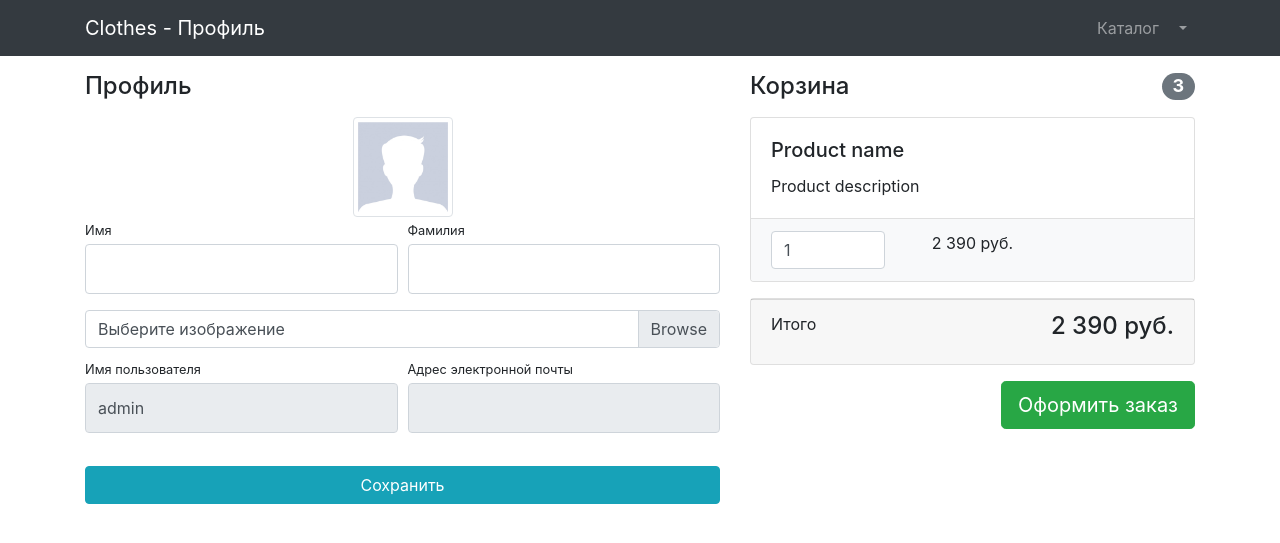
After one commit to dima1705/Clothes, a Django app: page /users/profile/ in a window 1280 px wide. The commit adds this page. Shown: the top 543 px of the page. Run offline with Django 4.2, Linux system fonts and the light colour scheme; a user stored in the database is signed in; some libraries are stand-ins or nearby versions.

Commit message:
add profile templates + small modifications

```diff
--- a/clothes/settings.py
+++ b/clothes/settings.py
@@ -105,7 +105,7 @@ AUTH_PASSWORD_VALIDATORS = [
 # Internationalization
 # https://docs.djangoproject.com/en/4.2/topics/i18n/
 
-LANGUAGE_CODE = 'en-us'
+LANGUAGE_CODE = 'ru-ru'
 
 TIME_ZONE = 'UTC'
 
--- a/products/templates/products/base.html
+++ b/products/templates/products/base.html
@@ -35,30 +35,39 @@
                 <li class="nav-item">
                     <a class="nav-link" href="{% url 'products:index' %}">Каталог <i class="fas fa-shopping-bag"></i> </a>
                 </li>
-                <li class="nav-item">
-                    <a class="nav-link" href="{% url 'users:login' %}">Войти <i class="fas fa-sign-in-alt"></i></a>
-                </li>
-                <li class="nav-item dropdown">
+                {% if user.is_authenticated %}
+                    <li class="nav-item dropdown">
                     <a class="nav-link dropdown-toggle" href="#" id="navbarDropdown" role="button"
                        data-bs-toggle="dropdown" aria-expanded="false">
                         <i class="fas fa-user-circle"></i>
                     </a>
                     <ul class="dropdown-menu" aria-labelledby="navbarDropdown">
                         <li>
-                            <a class="dropdown-item" href="users/profile.html">Профиль</a>
+                            <a class="dropdown-item" href="{% url 'users:profile' %}">Профиль</a>
                         </li>
                         <li><a class="dropdown-item" href="orders/orders.html">Заказы</a></li>
-                        <li><a class="dropdown-item" href="#">Админ-панель</a></li>
+                        {% if user.is_superuser or user.is_staff %}
+                            <li>
+                                <a class="dropdown-item" href="{% url 'admin:index' %}">
+                                    Админ-панель
+                                </a>
+                            </li>
+                        {% endif %}
                         <li>
                             <hr class="dropdown-divider">
                         </li>
                         <li>
-                            <a class="dropdown-item" href="#">
+                            <a class="dropdown-item" href="{% url 'users:logout' %}">
                                 Выйти
                             </a>
                         </li>
                     </ul>
                 </li>
+                {% else %}
+                    <li class="nav-item">
+                        <a class="nav-link" href="{% url 'users:login' %}">Войти <i class="fas fa-sign-in-alt"></i></a>
+                    </li>
+                {% endif %}
             </ul>
         </div>
     </div>
--- a/users/forms.py
+++ b/users/forms.py
@@ -1,4 +1,4 @@
-from django.contrib.auth.forms import AuthenticationForm, UserCreationForm
+from django.contrib.auth.forms import AuthenticationForm, UserCreationForm, UserChangeForm
 from django import forms
 from users.models import User
 
@@ -79,3 +79,25 @@ class UserRegistrationForm(UserCreationForm):
     class Meta:
         model = User
         fields = ('first_name', 'last_name', 'username', 'email', 'password1', 'password2')
+
+
+class UserProfileForm(UserChangeForm):
+    first_name = forms.CharField(
+        widget=forms.TextInput(
+            attrs={'class': 'form-control py-4'}))
+    last_name = forms.CharField(
+        widget=forms.TextInput(
+            attrs={'class': 'form-control py-4'}))
+    image = forms.ImageField(
+        widget=forms.FileInput(
+            attrs={'class': 'custom-file-input'}), required=False)
+    username = forms.CharField(
+        widget=forms.TextInput(
+            attrs={'class': 'form-control py-4', 'readonly': True}))
+    email = forms.CharField(
+        widget=forms.TextInput(
+            attrs={'class': 'form-control py-4', 'readonly': True}))
+
+    class Meta:
+        model = User
+        fields = ('first_name', 'last_name', 'image', 'username', 'email')
--- /dev/null
+++ b/users/templates/users/profile.html
@@ -0,0 +1,107 @@
+{% extends 'products/base.html' %}
+{% load static %}
+
+{% block css %}
+<link href="{% static 'vendor/css/profile.css' %}" rel="stylesheet">
+{% endblock %}
+
+{% block content %}
+<div class="container">
+    <div class="row">
+        <div class="col-lg-7">
+            <h4 class="mt-3 mb-3">Профиль</h4>
+            <div class="col-lg-12 text-center">
+                <img width="100" height="100"
+                     src="{% if user.image %} {{ user.image.url }} {% else %} {% static 'vendor/img/users/default_avatar.jpg' %} {% endif %}"
+                     class="img-thumbnail">
+            </div>
+            <form action="{% url 'users:profile' %}" method="post" enctype="multipart/form-data">
+                {% csrf_token %}
+                <div class="form-row">
+                    <div class="col-lg-6">
+                        <div class="form-group">
+                            <label class="small mb-1" for="{{ form.first_name.id_for_label }}">
+                                Имя
+                            </label>
+                            {{ form.first_name }}
+                        </div>
+                    </div>
+                    <div class="col-lg-6">
+                        <div class="form-group">
+                            <label class="small mb-1" for="{{ form.last_name.id_for_label }}">
+                                Фамилия
+                            </label>
+                            {{ form.last_name }}
+                        </div>
+                    </div>
+                </div>
+                <div class="form-row mb-2">
+                    <div class="col-lg-12">
+                        <div class="custom-file">
+                            {{ form.image }}
+                            <label class="custom-file-label" for="{{ form.image.id_for_label }}">
+                                Выберите изображение
+                            </label>
+                        </div>
+                    </div>
+                </div>
+                <div class="form-row">
+                    <div class="col-lg-6">
+                        <label class="small mb-1" for="{{ form.username.id_for_label }}">
+                            Имя пользователя
+                        </label>
+                        {{ form.username }}
+                    </div>
+                    <div class="col-lg-6">
+                        <label class="small mb-1" for="{{ form.email.id_for_label }}">
+                            Адрес электронной почты
+                        </label>
+                        {{ form.email }}
+                    </div>
+                </div>
+                <div class="form-row">
+                    <div class="col-lg-12" style="margin-top: 33px;">
+                        <input class="btn btn-info btn-block" type="submit" value="Сохранить">
+                    </div>
+                </div>
+            </form>
+        </div>
+        <div class="col-lg-5">
+            <h4 class="mt-3 mb-3 d-flex justify-content-between align-items-center mb-3">
+                Корзина <span class="badge badge-secondary badge-pill">3</span>
+            </h4>
+            <div class="card mb-3">
+                <div class="card-body">
+                    <h5 class="card-title">Product name</h5>
+                    <p class="card-text">Product description</p>
+                </div>
+                <ul class="list-group list-group-flush">
+                    <li class="list-group-item bg-light">
+                        <div class="row text-center">
+                            <div class="col-lg-4">
+                                <input name="basketID" type="number" class="form-control"
+                                       value="1" min="0">
+                            </div>
+                            <div class="col-lg-4">2 390 руб.</div>
+                            <div class="col-lg-4">
+                                <a href="#">
+                                    <i class="fas fa-trash"></i>
+                                </a>
+                            </div>
+                        </div>
+                    </li>
+                </ul>
+            </div>
+            <div class="card mb-3">
+                <div class="card-footer">
+                    <p class="float-left">Итого</p>
+                    <h4 class="float-right">2 390 руб.</h4>
+                </div>
+            </div>
+            <a class="btn btn-success btn-lg float-right" href="../orders/order-create.html">
+                Оформить заказ
+            </a>
+        </div>
+    </div>
+</div>
+{% endblock %}
--- a/users/templates/users/registration.html
+++ b/users/templates/users/registration.html
@@ -5,13 +5,16 @@
     <div class="container">
         <div class="row justify-content-center">
             <div class="col-lg-7">
+                {% if form.errors %}
                     <div class="alert alert-warning alert-dismissible fade show" role="alert"
                          style="margin-top: 50px;">
-                    <strong>Holy guacamole!</strong> You should check in on some of those fields below.
+                        {{form.errors}}
                         <button type="button" class="close" data-dismiss="alert" aria-label="Close">
                             <span aria-hidden="true">&times;</span>
                         </button>
                     </div>
+                {% endif %}
+
                 <div class="card shadow-lg border-0 rounded-lg mt-5">
                     <div class="card-header"><h3 class="text-center font-weight-light my-4">Создать аккаунт</h3>
                     </div>
--- a/users/urls.py
+++ b/users/urls.py
@@ -1,10 +1,12 @@
 from django.urls import path, include
 
-from users.views import login, registration
+from users.views import login, registration, profile, logout
 
 app_name = 'users'
 
 urlpatterns = [
     path('login/', login, name='login'),
     path('registration/', registration, name='registration'),
+    path('profile/', profile, name='profile'),
+    path('logout/', logout, name='logout'),
 ]
--- a/users/views.py
+++ b/users/views.py
@@ -1,10 +1,10 @@
 from django.shortcuts import render, HttpResponseRedirect
-from django.contrib import auth
+from django.contrib import auth, messages
 from django.urls import reverse
 
 
 from users.models import User
-from users.forms import UserLoginForm, UserRegistrationForm
+from users.forms import UserLoginForm, UserRegistrationForm, UserProfileForm
 
 
 def login(request):
@@ -32,6 +32,7 @@ def registration(request):
         form = UserRegistrationForm(data=request.POST)
         if form.is_valid():
             form.save()
+            messages.success(request, 'Вы успешно зарегистрировались!')
             return HttpResponseRedirect(reverse('users:login'))
     else:
         form = UserRegistrationForm()
@@ -41,3 +42,27 @@ def registration(request):
         'users/registration.html',
         context
     )
+
+
+def profile(request):
+    if request.method == 'POST':
+        form = UserProfileForm(instance=request.user, data=request.POST, files=request.FILES)
+        if form.is_valid():
+            form.save()
+            return HttpResponseRedirect(reverse('users:profile'))
+    else:
+        form = UserProfileForm(instance=request.user)
+    context = {
+        'title': 'Clothes - Профиль',
+        'form': form
+    }
+    return render(
+        request,
+        'users/profile.html',
+        context
+    )
+
+
+def logout(request):
+    auth.logout(request)
+    return HttpResponseRedirect(reverse('index'))
```
Also changed, not shown: users/templates/users/login.html (+17 -7 lines), db.sqlite3, media/user_images/photo_2023-01-16_15-37-21-fotor-20231124142135.png (added). Lines whose indentation alone changed are shown as unchanged.
